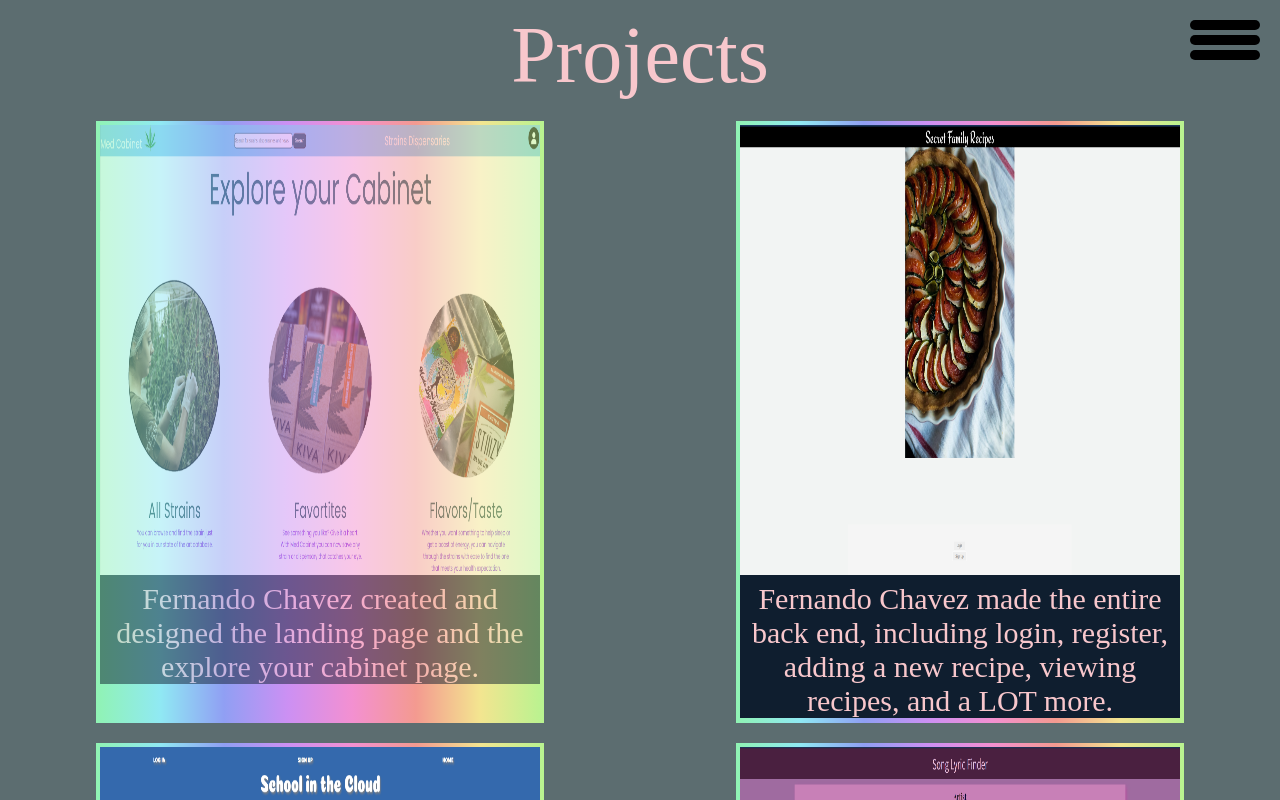
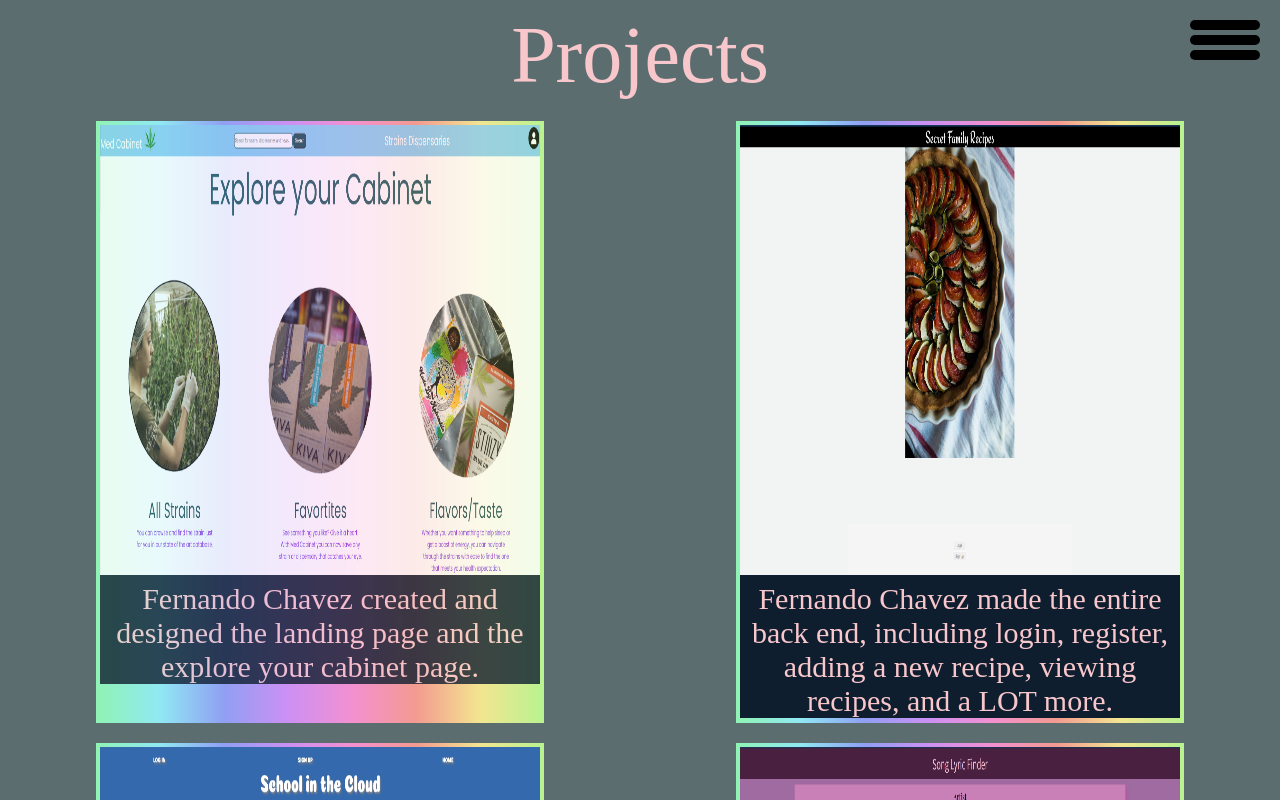
Before and after one commit to TGIFernando/Portfolio, a React (Create React App) app in the folder client/: page / in a window 1280 px wide. In both pictures the pointer is over the element 320 px from the left and 404 px from the top of the page. Built offline with nearby package versions, Linux system fonts and the light colour scheme.

Commit message:
changed opacity from 50% to 80% on hover

```diff
--- a/client/src/App.css
+++ b/client/src/App.css
@@ -50,7 +50,7 @@ div .App{
 
 /* Hover effect */
 .hoverR:hover{
-    opacity:50%;
+    opacity:80%;
     transition:.3s;
 }
 /* Hover effect */
```
